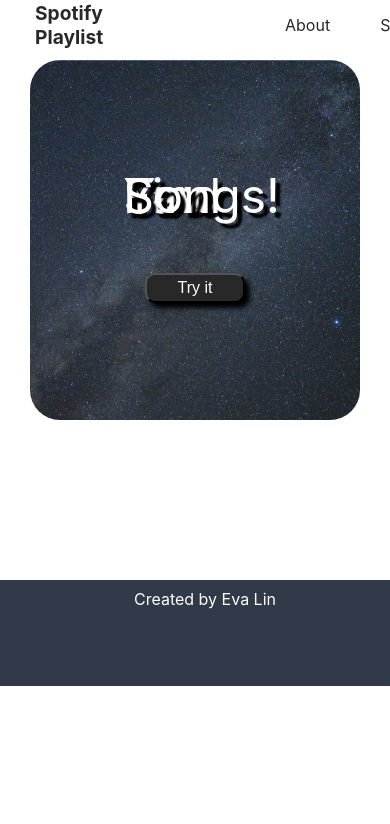
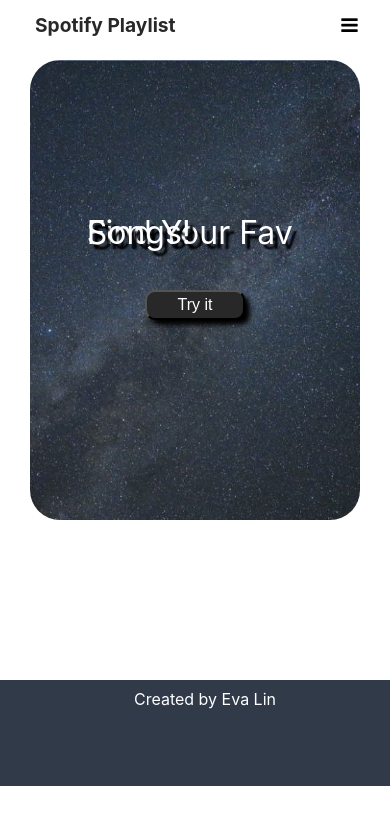
Before and after one commit to milan0801/connect-spotify-playlist, a React (Create React App) app: page / in a window 390 px wide. Shown: the top 824 px of the page. Built offline with nearby package versions, Linux system fonts and the light colour scheme.

Commit message:
Implement responsive web design

```diff
--- a/src/App.css
+++ b/src/App.css
@@ -1,13 +1,17 @@
 header {
   position: fixed;
-  top: 0;
+  top: 0px;
   z-index: 2;
   height: 50px;
   width: 100%;
+  background-color: rgb(255, 255, 255);
+}
+
+nav {
   display: grid;
   align-items: center;
+  height: 100%;
   grid-template-columns: repeat(12, 1fr);
-  background-color: rgb(255, 255, 255);
 }
 
 .logo {
@@ -19,19 +23,26 @@
   text-decoration: none;
 }
 
-header nav {
+.nav-menu {
   grid-column: 9 / span 3;
+  display: grid;
+  grid-template-columns: repeat(3, 1fr);
+  justify-items: center;
+  align-content: center;
+  list-style-type: none;
 }
 
-.nav-item {
+.menu-item {
   text-decoration: none;
-  margin-left: 25px;
-  margin-right: 25px;
   color: rgb(40, 40, 40);
 }
 
-.nav-item:hover {
+.menu-item:hover {
   font-weight: bold;
+}
+
+.menu-icon {
+  display: none;
 }
 
 .home {
@@ -41,7 +52,7 @@
   background-position: center;
   background-size: cover;
   background-repeat: no-repeat;
-  height: 360px;
+  height: 460px;
   margin: 10px 30px;
   border-radius: 30px;
   display: grid;
@@ -52,7 +63,7 @@
 }
 
 .home p {
-  grid-column: 3 / span 5;
+  grid-column: 2 / span 7;
   grid-row: 2 / span 1;
   font-size: 3em;
   text-shadow: 5px 5px 2px black;
@@ -99,6 +110,7 @@
   display: grid;
   grid-template-columns: repeat(12, 1fr);
   align-items: center;
+  min-width: 200px;
 }
 
 .search-form input {
@@ -228,3 +240,66 @@
   padding: 3px;
   color: white;
 }
+
+@media only screen and (max-width: 960px) {
+  nav {
+    grid-template-columns: repeat(8, 1fr);
+  }
+
+  .logo {
+    grid-column: 1 / span 5;
+  }
+
+  .menu-icon {
+    display: block;
+    grid-column: 8 / span 1;
+    font-size: 1.2em;
+  }
+
+  .nav-menu {
+    display: none;
+  }
+
+  .nav-menu-active {
+    position: absolute;
+    top: 30px;
+    height: 100vh;
+    width: 100%;
+    display: grid;
+    grid-template-rows: repeat(5, 1fr);
+    align-items: center;
+    list-style-type: none;
+    background-color: rgb(0, 0, 0);
+  }
+
+  .menu-item {
+    color: rgb(255, 255, 255);
+  }
+
+  .results {
+    display: grid;
+    grid-template-columns: repeat(8, 1fr);
+    grid-template-rows: repeat(2, 1fr);
+    height: 2000px;
+  }
+
+  .search-results {
+    grid-column: 2 / span 6;
+    background-color: #b8c3d3;
+    border-radius: 20px;
+    margin-bottom: 20px;
+  }
+
+  .playlist {
+    grid-column: 2 / span 6;
+  }
+
+  .home p {
+    font-size: 2em;
+  }
+
+  .home button {
+    font-size: 1em;
+    align-self: start;
+  }
+}
--- a/src/components/features/navBar/NavBar.js
+++ b/src/components/features/navBar/NavBar.js
@@ -1,13 +1,39 @@
-import React from 'react';
+import React, { useState } from 'react';
 import { NavLink } from 'react-router-dom';
+import { useDispatch } from 'react-redux';
+import { clearResults } from '../searchResults/searchResultsSlice';
 
 function NavBar() {
+  const [click, setClick] = useState(false);
+  const dispatch = useDispatch();
 
+  const handleClick = () => {
+    setClick(!click);
+  };
+
+  const closeMenu = () => {
+    setClick(false);
+    dispatch(clearResults());
+  }
+
+  window.addEventListener('resize', closeMenu);
   return (
     <nav>
-      <NavLink to='#' className='nav-item'>About</NavLink>
-      <NavLink to='#' className='nav-item'>Services</NavLink>
-      <NavLink to='#' className='nav-item'>Products</NavLink>
+      <NavLink to='/' className='logo' onClick={closeMenu}>Spotify Playlist</NavLink>
+      <div className='menu-icon' onClick={handleClick}>
+        <i className={click? 'fa fa-times': 'fa fa-bars'}/>
+      </div>
+      <ul className={click? 'nav-menu-active': 'nav-menu'}>
+        <li>
+          <NavLink to='#' className='menu-item'>About</NavLink>
+        </li>
+        <li>
+          <NavLink to='#' className='menu-item'>Services</NavLink>
+        </li>
+        <li>
+          <NavLink to='#' className='menu-item'>Products</NavLink>
+        </li>
+      </ul>
     </nav>
   )
 }
--- a/src/components/features/searchResults/searchResultsSlice.js
+++ b/src/components/features/searchResults/searchResultsSlice.js
@@ -23,6 +23,11 @@
     isLoadingResults: false,
     failedToLoadResults: false
   },
+  reducers: {
+    clearResults: (state) => {
+      state.searchResults = {};
+    }
+  },
   extraReducers: (builder) => {
     builder.addCase(searchKeyword.pending, (state) => {
       state.isLoadingResults = true;
@@ -41,4 +46,6 @@
 export const searchResults = (state) => state.search.searchResults;
 export const isLoadingResults = (state) => state.search.isLoadingResults;
 
+export const { clearResults } = searchResultsSlice.actions;
+
 export default searchResultsSlice.reducer;
--- a/src/components/pages/Root.js
+++ b/src/components/pages/Root.js
@@ -1,13 +1,11 @@
 import React from 'react';
 import { Outlet } from 'react-router-dom';
-import { NavLink } from 'react-router-dom';
 import NavBar from '../features/navBar/NavBar';
 
 export default function Root() {
   return (
     <>
       <header>
-        <NavLink to='/' className='logo'>Spotify Playlist</NavLink>
         <NavBar/>
       </header>
       <main>
```
